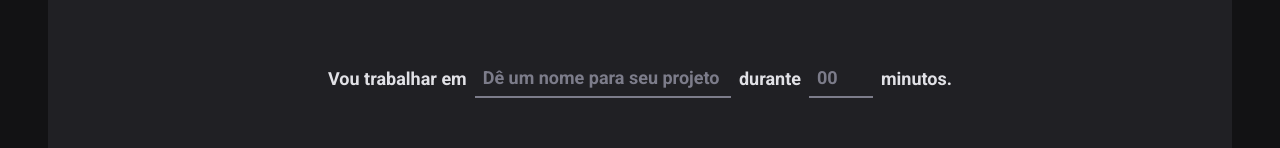
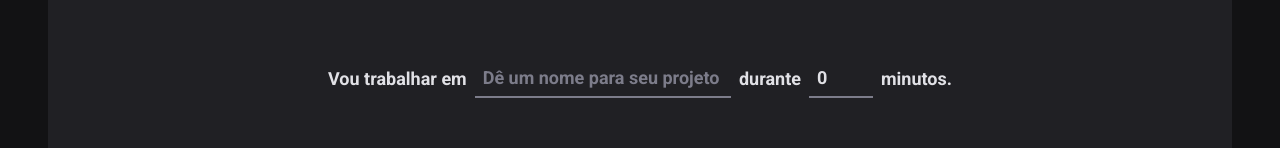
Before and after one commit to vmaguiar/ignite-timer, a React (Vite) app: page / in a window 1280 px wide. Shown: the part 166-314 px from the top of the page. Built offline with nearby package versions, Linux system fonts and the light colour scheme.

Commit message:
feat: uses zod to create validation schema

```diff
--- a/src/pages/Home/index.tsx
+++ b/src/pages/Home/index.tsx
@@ -1,12 +1,28 @@
 import { Play } from "phosphor-react";
 import { useForm } from 'react-hook-form'
+import { zodResolver } from "@hookform/resolvers/zod";
+import * as z from 'zod'
 
 import { FormContainer, HomeContainer, CountDownContainer, Separator, StartCountDownButton,
   TaskInput, AmountOfMinutesInput } from "./styles";
 
 
+  const newCycleFormValidationSchema = z.object({
+    task: z.string().min(1, 'Informe a tarefa'),
+    minutesAmount: z.number().min(5, 'O ciclo deve ser no minimo 5 min')
+    .max(60, 'O cilo precisa ser no máximo 60 min'),
+  })
+
+  type NewCyleFormData = z.infer<typeof newCycleFormValidationSchema>
+
 export function Home() {
-  const { register, handleSubmit, watch } = useForm()
+  const { register, handleSubmit, watch } = useForm<NewCyleFormData>({
+    resolver: zodResolver(newCycleFormValidationSchema),
+    defaultValues: {
+      task: '',
+      minutesAmount: 0
+    }
+  })
 
 
   const task = watch('task')
```
